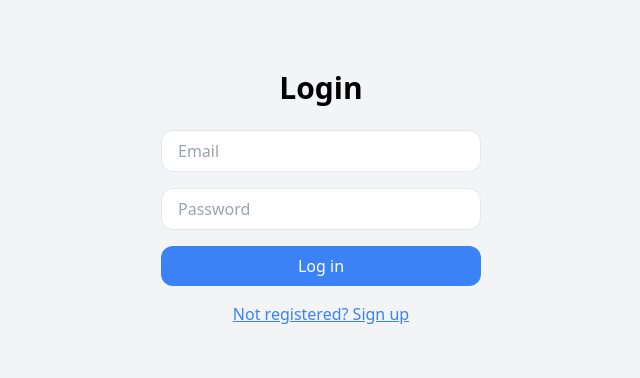
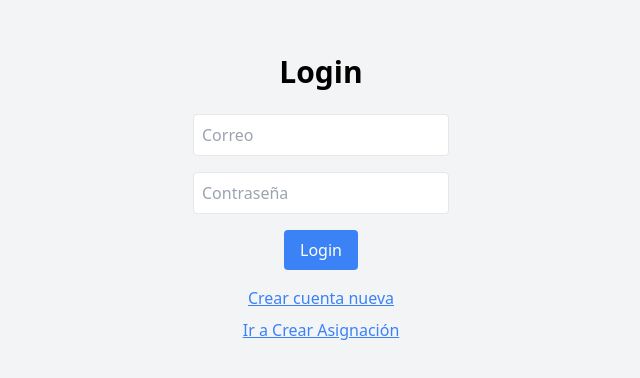
Before and after one commit to GabrielAlfaro07/Digital-Communications-Notebook, a React (Vite) app in the folder Frontend/Digital Communications Notebook/: page / in a window 1280 px wide. Shown: the part 202-580 px from the top of the page, without its empty margins (319-959 px from the left). Built offline with nearby package versions, Linux system fonts and the light colour scheme.

Commit message:
Creation of the Assignatures screen

```diff
--- a/Frontend/Digital Communications Notebook/src/App.tsx
+++ b/Frontend/Digital Communications Notebook/src/App.tsx
@@ -1,24 +1,32 @@
 import React, { useState } from "react";
 import LoginScreen from "./components/screens/LoginScreen";
 import RegisterScreen from "./components/screens/RegisterAccountScreen";
-
+import CreateAssignmentScreen from "./components/screens/CreateAssigmentsScreen";
 const App: React.FC = () => {
-  const [showLogin, setShowLogin] = useState(true);
+  const [screen, setScreen] = useState<'login' | 'register' | 'assignment'>('login');
 
   const handleRegisterClick = () => {
-    setShowLogin(false);
+    setScreen('register');
   };
 
   const handleBackToLogin = () => {
-    setShowLogin(true);
+    setScreen('login');
+  };
+
+  const handleGoToAssignment = () => {
+    setScreen('assignment');
   };
 
   return (
     <div>
-      {showLogin ? (
-        <LoginScreen onRegisterClick={handleRegisterClick} />
-      ) : (
+      {screen === 'login' && (
+        <LoginScreen onRegisterClick={handleRegisterClick} onAssignmentClick={handleGoToAssignment} />
+      )}
+      {screen === 'register' && (
         <RegisterScreen onBackClick={handleBackToLogin} />
+      )}
+      {screen === 'assignment' && (
+        <CreateAssignmentScreen onBackClick={handleBackToLogin} />
       )}
     </div>
   );
--- /dev/null
+++ b/Frontend/Digital Communications Notebook/src/components/screens/CreateAssigmentsScreen.tsx
@@ -0,0 +1,111 @@
+import { useState } from 'react';
+
+// Función para generar un UUID manualmente
+const generateUUID = () => {
+  return 'xxxxxxxx-xxxx-4xxx-yxxx-xxxxxxxxxxxx'.replace(/[xy]/g, (c) => {
+    const r = (Math.random() * 16) | 0;
+    const v = c === 'x' ? r : (r & 0x3) | 0x8;
+    return v.toString(16);
+  });
+};
+
+interface CreateAssignmentScreenProps {
+  onBackClick: () => void;
+}
+
+const CreateAssignmentScreen: React.FC<CreateAssignmentScreenProps> = ({ onBackClick }) => {
+  const [assignment, setAssignment] = useState({
+    id_asignacion: generateUUID(),
+    titulo: '',
+    descripcion: '',
+    fecha_creacion: new Date().toISOString(),
+    fecha_asignacion: '',
+    fecha_entrega: '',
+  });
+
+  const handleChange = (e: any) => {
+    const { name, value } = e.target;
+    setAssignment({
+      ...assignment,
+      [name]: value,
+    });
+  };
+
+  const handleSubmit = (e: any) => {
+    e.preventDefault();
+    console.log("Datos de la asignación:", assignment);
+  };
+
+  return (
+    <div className="flex flex-col items-center justify-center h-screen bg-gray-50 p-4">
+      <h2 className="text-2xl font-bold mb-6 text-gray-800">Crear Asignación</h2>
+      <form onSubmit={handleSubmit} className="bg-white shadow-md rounded-lg p-6 w-full max-w-lg">
+        <p className="mb-4 text-gray-600"><strong>ID de Asignación:</strong> {assignment.id_asignacion}</p>
+
+        <label className="block mb-4">
+          <span className="text-gray-700">Título:</span>
+          <input
+            type="text"
+            name="titulo"
+            value={assignment.titulo}
+            onChange={handleChange}
+            required
+            className="mt-1 p-2 border border-gray-300 rounded w-full focus:outline-none focus:border-blue-500"
+          />
+        </label>
+
+        <label className="block mb-4">
+          <span className="text-gray-700">Descripción:</span>
+          <textarea
+            name="descripcion"
+            value={assignment.descripcion}
+            onChange={handleChange}
+            className="mt-1 p-2 border border-gray-300 rounded w-full focus:outline-none focus:border-blue-500"
+          />
+        </label>
+
+        <label className="block mb-4">
+          <span className="text-gray-700">Fecha de Asignación:</span>
+          <input
+            type="date"
+            name="fecha_asignacion"
+            value={assignment.fecha_asignacion}
+            onChange={handleChange}
+            required
+            className="mt-1 p-2 border border-gray-300 rounded w-full focus:outline-none focus:border-blue-500"
+          />
+        </label>
+
+        <label className="block mb-4">
+          <span className="text-gray-700">Fecha de Entrega:</span>
+          <input
+            type="date"
+            name="fecha_entrega"
+            value={assignment.fecha_entrega}
+            onChange={handleChange}
+            required
+            className="mt-1 p-2 border border-gray-300 rounded w-full focus:outline-none focus:border-blue-500"
+          />
+        </label>
+
+        <div className="flex justify-between items-center mt-6">
+          <button
+            type="button"
+            onClick={onBackClick}
+            className="bg-gray-500 text-white px-4 py-2 rounded hover:bg-gray-600"
+          >
+            Volver
+          </button>
+          <button
+            type="submit"
+            className="bg-blue-500 text-white px-4 py-2 rounded hover:bg-blue-600"
+          >
+            Crear Asignación
+          </button>
+        </div>
+      </form>
+    </div>
+  );
+};
+
+export default CreateAssignmentScreen;
--- a/Frontend/Digital Communications Notebook/src/components/screens/LoginScreen.tsx
+++ b/Frontend/Digital Communications Notebook/src/components/screens/LoginScreen.tsx
@@ -1,59 +1,45 @@
-// src/screens/LoginScreen.tsx
-import React, { useState } from "react";
-import Title from "../titles/Title";
-import Input from "../inputs/Input";
-import LoginButton from "../buttons/LoginButton";
-import CreateNewAccountScreenButton from "../buttons/RegisterAccountScreenButton";
+import React, { useState } from 'react';
 
 interface LoginScreenProps {
   onRegisterClick: () => void;
+  onAssignmentClick: () => void;
 }
 
-const LoginScreen: React.FC<LoginScreenProps> = ({ onRegisterClick }) => {
-  const [email, setEmail] = useState<string>("");
-  const [password, setPassword] = useState<string>("");
+const LoginScreen: React.FC<LoginScreenProps> = ({ onRegisterClick, onAssignmentClick }) => {
+  const [email, setEmail] = useState<string>('');
+  const [password, setPassword] = useState<string>('');
 
-  const handleLogin = async () => {
-    try {
-      const response = await fetch("http://localhost:5000/auth/signin", {
-        method: "POST",
-        headers: {
-          "Content-Type": "application/json",
-        },
-        body: JSON.stringify({ email, password }),
-      });
-
-      if (!response.ok) {
-        throw new Error("Login failed. Please check your credentials.");
-      }
-
-      const data = await response.json();
-      console.log("Login successful:", data);
-      // Save session token or redirect the user
-    } catch (error) {
-      const errorMessage = (error as Error).message;
-      console.error("Login error:", errorMessage);
-      alert(errorMessage);
-    }
+  const handleLogin = () => {
+    // Lógica para manejar el login
+    console.log('Login:', { email, password });
   };
 
   return (
     <div className="flex flex-col items-center justify-center h-screen bg-gray-100">
-      <Title>Login</Title>
-      <Input
+      <h2 className="text-3xl font-bold mb-6">Login</h2>
+      <input
         type="email"
-        placeholder="Email"
+        className="p-2 mb-4 border rounded w-64"
+        placeholder="Correo"
         value={email}
         onChange={(e) => setEmail(e.target.value)}
       />
-      <Input
+      <input
         type="password"
-        placeholder="Password"
+        className="p-2 mb-4 border rounded w-64"
+        placeholder="Contraseña"
         value={password}
         onChange={(e) => setPassword(e.target.value)}
       />
-      <LoginButton onClick={handleLogin} />
-      <CreateNewAccountScreenButton onClick={onRegisterClick} />
+      <button className="bg-blue-500 text-white px-4 py-2 rounded mb-4" onClick={handleLogin}>
+        Login
+      </button>
+      <button className="text-blue-500 underline mb-2" onClick={onRegisterClick}>
+        Crear cuenta nueva
+      </button>
+      <button className="text-blue-500 underline" onClick={onAssignmentClick}>
+        Ir a Crear Asignación
+      </button>
     </div>
   );
 };
```
